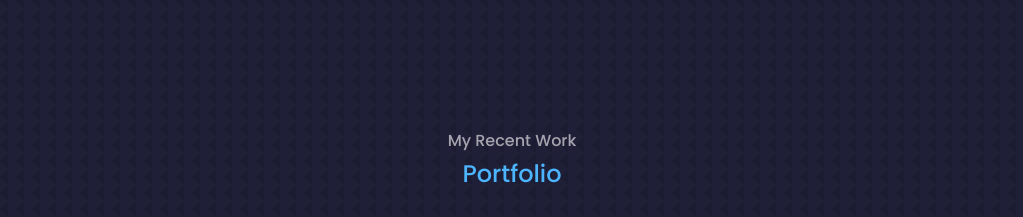
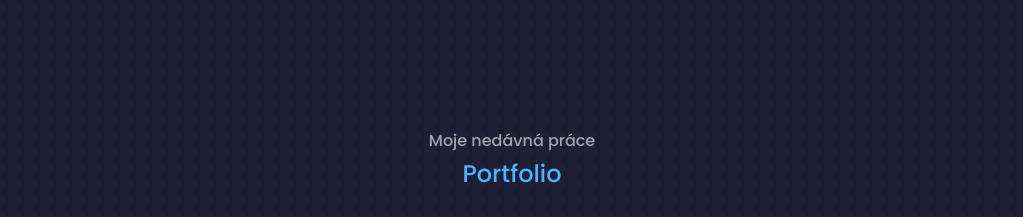
Before and after one commit to korinekj/first-react-portfolio, a React (Create React App) app: page / in a window 1280 px wide. Shown: the part 2087-2304 px from the top of the page, without its empty margins (128-1151 px from the left). Built offline with nearby package versions, Linux system fonts and the light colour scheme.

Commit message:
Portfolio.jsx - změna textu do češtiny

```diff
--- a/src/components/portfolio/Portfolio.jsx
+++ b/src/components/portfolio/Portfolio.jsx
@@ -47,7 +47,7 @@ const projects = [
 const Portfolio = () => {
   return (
     <section id="portfolio">
-      <h5>My Recent Work</h5>
+      <h5>Moje nedávná práce</h5>
       <h2>Portfolio</h2>
 
       <div className="container portfolio__container">
```
